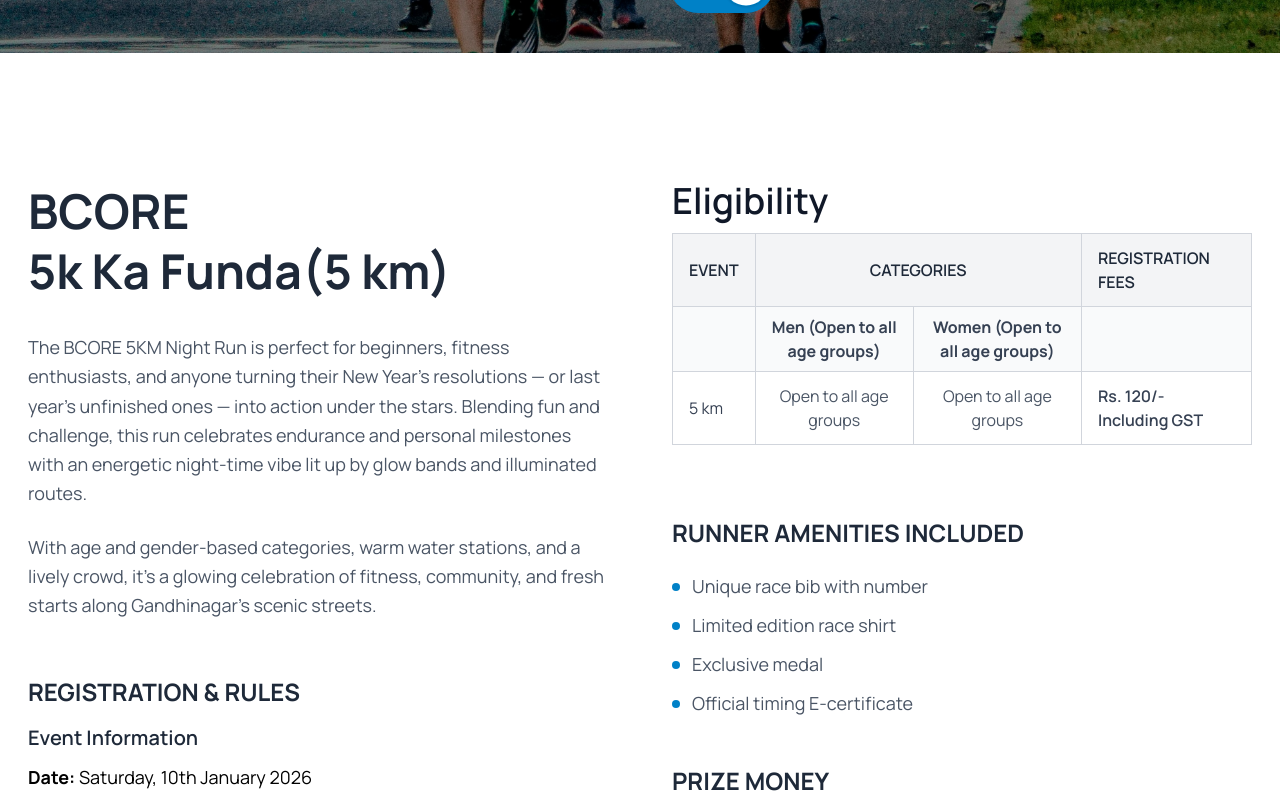
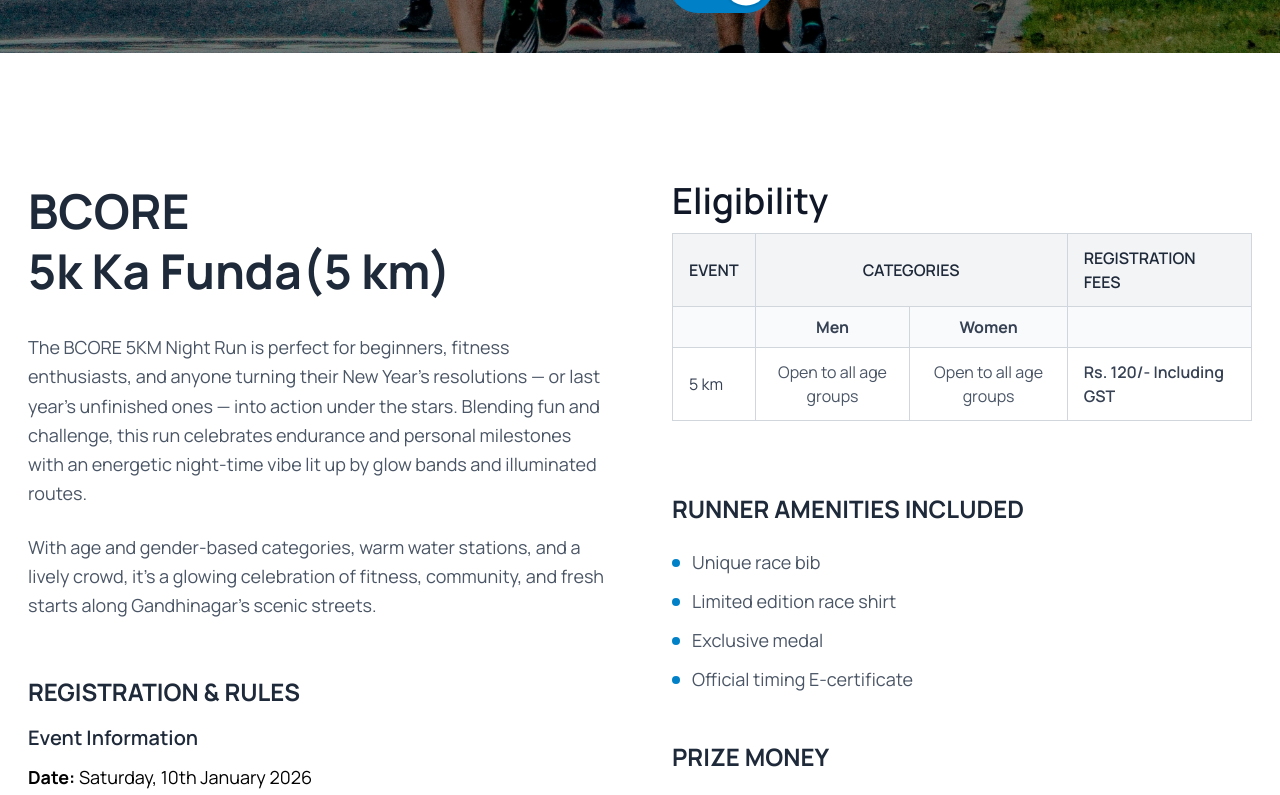
Before and after one commit to Rashtriya-Raksha-University/gandhinagar-marathon-2026, a Next.js app: page /race/five-km in a window 1280 px wide. Shown: the part 507-1302 px from the top of the page. Built offline with nearby package versions, Linux system fonts and the light colour scheme; no server answers.

Commit message:
feat(ui): fixed errors

```diff
--- a/src/app/components/five-km/five-km-detail/index.tsx
+++ b/src/app/components/five-km/five-km-detail/index.tsx
@@ -129,10 +129,10 @@
                     <tr className="bg-gray-50 dark:bg-gray-700">
                       <th className="border border-gray-300 dark:border-gray-600 px-4 py-2"></th>
                       <th className="border border-gray-300 dark:border-gray-600 px-4 py-2 text-center text-gray-700 dark:text-white/90">
-                        Men (Open to all age groups)
+                        Men
                       </th>
                       <th className="border border-gray-300 dark:border-gray-600 px-4 py-2 text-center text-gray-700 dark:text-white/90">
-                        Women (Open to all age groups)
+                        Women
                       </th>
                       <th className="border border-gray-300 dark:border-gray-600 px-4 py-2"></th>
                     </tr>
@@ -163,7 +163,7 @@
               </h3>
               <div className="flex flex-col gap-3">
                 {[
-                  "Unique race bib with number",
+                  "Unique race bib",
                   "Limited edition race shirt",
                   "Exclusive medal",
                   "Official timing E-certificate",
--- a/src/app/components/fun-race/fun-race-deatil/index.tsx
+++ b/src/app/components/fun-race/fun-race-deatil/index.tsx
@@ -167,10 +167,10 @@
               </h3>
               <div className="flex flex-col gap-3">
                 {[
-                  "Unique race bib with name",
+                  "Unique race bib",
                   "Limited edition race shirt",
                   "Exclusive medal",
-                  "Surprise goody kit",
+
                   "Official participation E-certificate",
                 ].map((item, index) => (
                   <div key={index} className="flex items-center gap-3">
--- a/src/app/components/half-marathon/half-marathon-deatil/index.tsx
+++ b/src/app/components/half-marathon/half-marathon-deatil/index.tsx
@@ -119,7 +119,7 @@
               </h3>
               <div className="flex flex-col gap-3">
                 {[
-                  "Unique race bib with name",
+                  "Unique race bib",
                   "Limited edition race shirt",
                   "Exclusive medal",
                   "Surprise goody kit",
--- a/src/app/components/ten-km/ten-km-detail/index.tsx
+++ b/src/app/components/ten-km/ten-km-detail/index.tsx
@@ -164,7 +164,7 @@
               </h3>
               <div className="flex flex-col gap-3">
                 {[
-                  "Unique race bib with name",
+                  "Unique race bib",
                   "Limited edition race shirt",
                   "Exclusive medal",
                   "Surprise goody kit",
```
